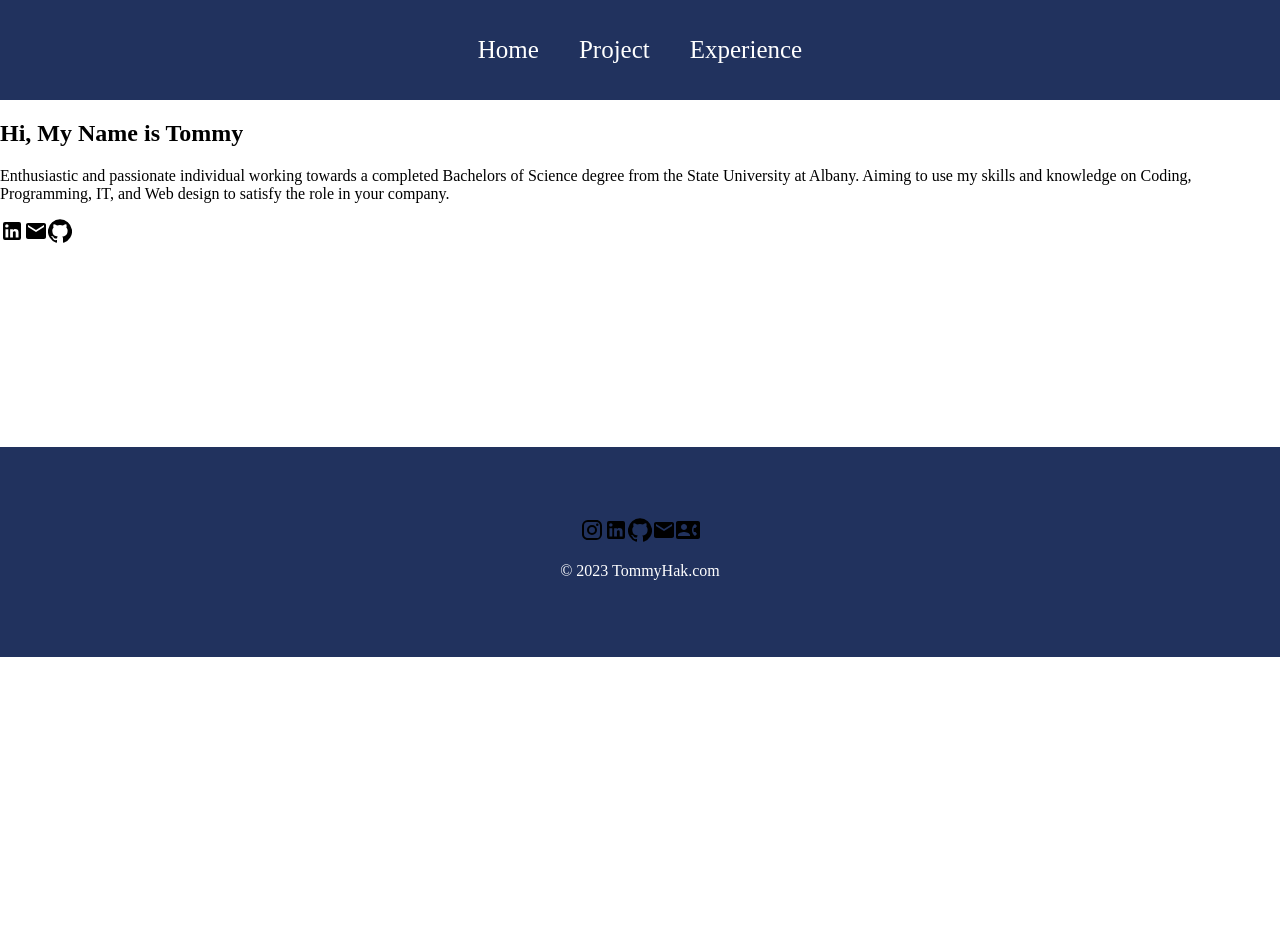
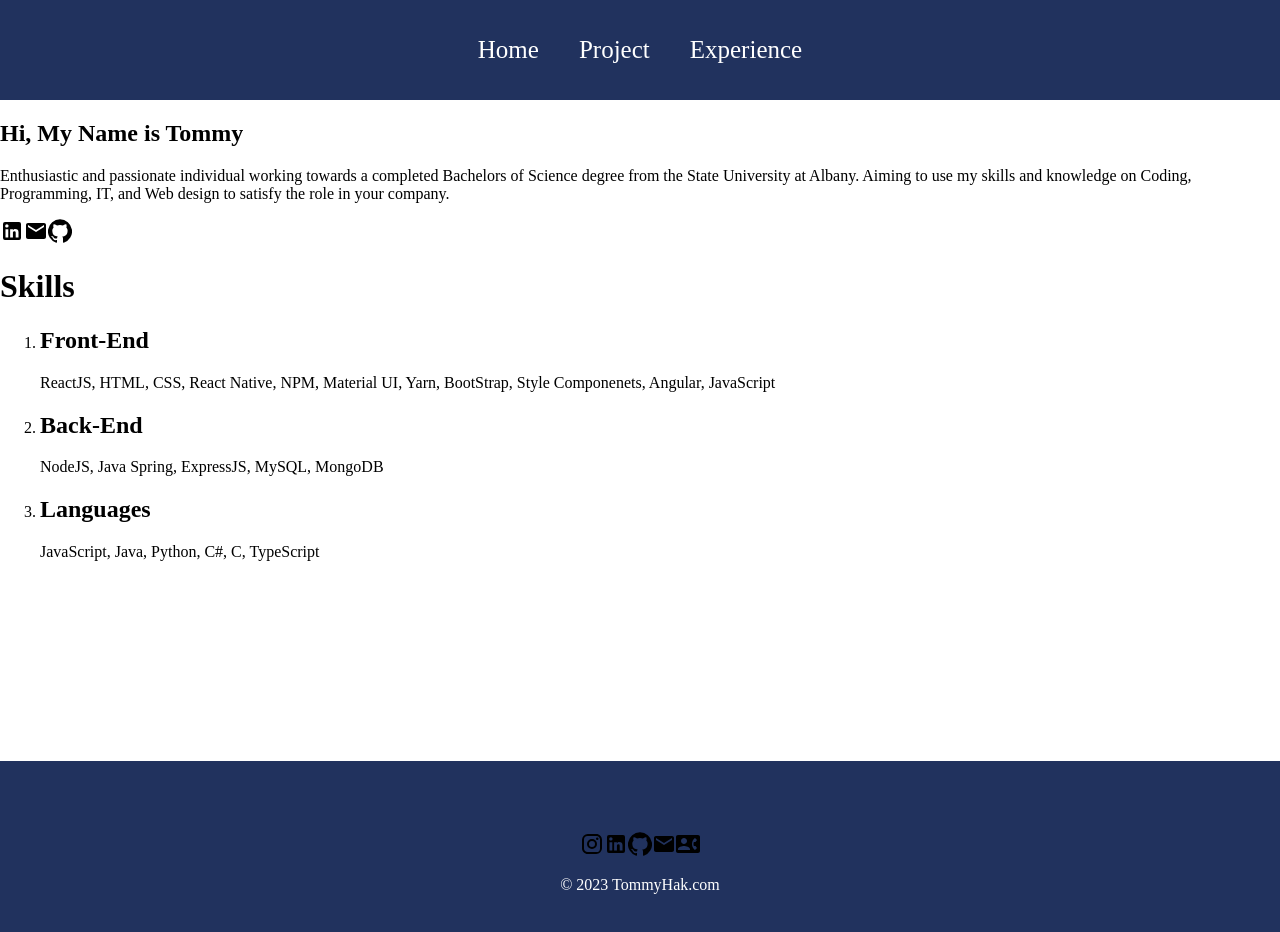
Before and after one commit to TommyHakGH/PersonalWebsite, a React (Create React App) app: page / in a window 1280 px wide. Shown: the top 932 px of the page. Before the commit the page ends 800 px from the top, so only its background shows below. Built offline with nearby package versions, Linux system fonts and the light colour scheme.

Commit message:
added skills and front end and back end experience to home page, as well as progamming languages

```diff
--- a/src/pages/Home.js
+++ b/src/pages/Home.js
@@ -16,7 +16,29 @@ function Home() {
           <GitHubIcon />
           </div>
       </div>
-      <div className= "skills"></div>
+      <div className= "skills">
+        <h1>Skills</h1>
+        <ol className="list">
+          <li className="item">
+            <h2>Front-End</h2>
+            <span>
+              ReactJS, HTML, CSS, React Native, NPM, Material UI,
+              Yarn, BootStrap, Style Componenets, Angular, JavaScript
+            </span>
+          </li>
+          <li className="item">
+            <h2>Back-End</h2>
+            <span>
+              NodeJS, Java Spring, ExpressJS, MySQL,
+              MongoDB
+            </span>
+          </li>
+          <li className="item">
+            <h2> Languages </h2>
+            <span> JavaScript, Java, Python, C#, C, TypeScript</span>
+          </li>
+        </ol>
+      </div>
     </div>
   )
 }
```
